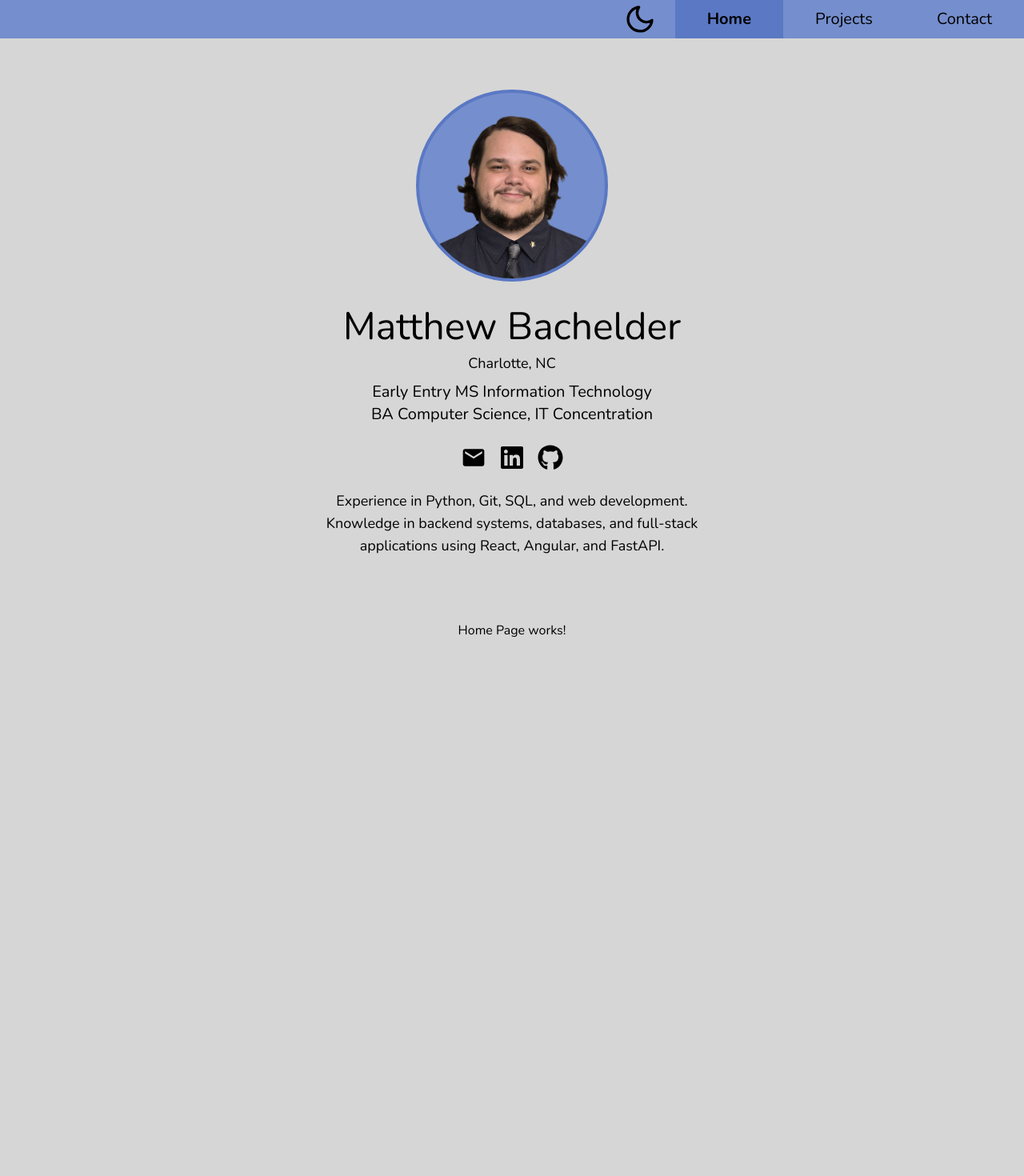
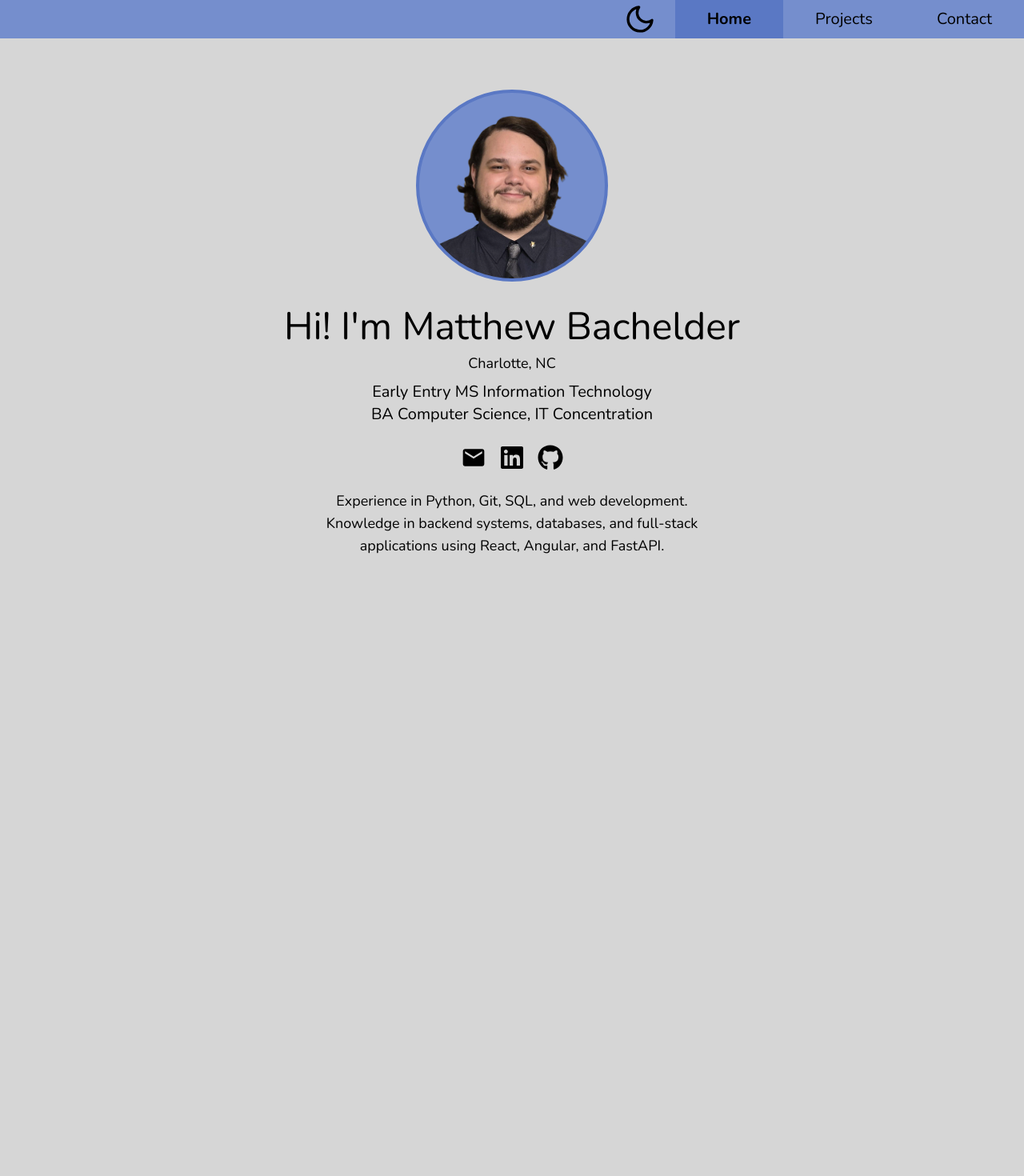
Before and after one commit to mbachel/personal-website, a Next.js app: page / in a window 1280 px wide. Shown: the top 1470 px of the page at 80% size. Built offline with nearby package versions, Linux system fonts and the light colour scheme.

Commit message:
feat: implmenting pdf embed on contact

```diff
--- a/src/app/globals.css
+++ b/src/app/globals.css
@@ -36,7 +36,7 @@ body {
   font-family: var(--font-nunito), var(--font-inter);
 }
 
-nav {
+#navbar{
   background-color: var(--primary-accent);
   #active {
     background-color: var(--secondary-accent);
--- a/src/components/Hero.tsx
+++ b/src/components/Hero.tsx
@@ -6,7 +6,7 @@ import Link from "next/link";
 
 export default function Hero() {
     return (
-        <header className="flex font-inter items-center justify-center h-fit text-center pt-16">
+        <header className="flex font-inter items-center h-fit text-center pt-16 m-auto w-160">
             <div>
                 <div className="pb-4">
                     <Image
@@ -20,7 +20,7 @@ export default function Hero() {
                     />
                 </div>
                 <h1 className="text-5xl mt-4 pb-2">
-                    Matthew Bachelder
+                    Hi! I&apos;m Matthew Bachelder
                 </h1>
                 <h3 className="text-lg pb-2">
                     Charlotte, NC
@@ -30,7 +30,7 @@ export default function Hero() {
                     <br />
                     BA Computer Science, IT Concentration
                 </h2>
-                <div className="pb-6">
+                <div className="pb-6 justify-center">
                     <Link
                         href="/contact"
                         title="Contact Me">
@@ -60,7 +60,7 @@ export default function Hero() {
                         />
                     </Link>
                 </div>
-                <p className="text-lg pb-20 w-128">
+                <p className="text-lg pb-20 mx-16">
                     Experience in Python, Git, SQL, and web development.
                     Knowledge in backend systems, databases, and full-stack applications using React, Angular, and FastAPI.
                 </p>
--- a/src/components/Navbar.tsx
+++ b/src/components/Navbar.tsx
@@ -2,6 +2,7 @@
 import Link from 'next/link';
 import { usePathname } from 'next/navigation';
 import ThemeSwitch from './ThemeSwitch';
+import Image  from 'next/image';
 
 export default function Navbar() {
     //to show which page is current
@@ -14,7 +15,16 @@ export default function Navbar() {
     ];
 
     return (
-        <nav className="flex items-center justify-end h-12 text-xl">
+        <div id="navbar" className="flex items-center justify-between">
+            <div className="flex items-center h-12 text-xl">
+                {/* <Image
+                    src="/signature.png"
+                    alt="Signature"
+                    width={200}
+                    height={100}
+                /> */}
+            </div>
+            <nav className="flex items-center h-12 text-xl">
                 <ThemeSwitch />
                 {links.map(({ href, label }) => (
                     <Link
@@ -27,5 +37,6 @@ export default function Navbar() {
                     </Link>
                 ))}
             </nav>
+        </div>
     );
 }
--- a/src/pages/contact.tsx
+++ b/src/pages/contact.tsx
@@ -5,7 +5,12 @@ export default function contact() {
     return (
         <RootLayout>
             <MiniHero />
-            <div>Contact Page works!</div>
+            <section className="flex flex-col items-center text-center min-h-screen">
+                <div className="flex items-center font-nunito pt-10">
+                    Contact Page works!
+                </div>
+                <iframe className="flex items-center m-auto pb-5" src="/resume.pdf" width="825" height="1145"/>
+            </section>
         </RootLayout>
     );
 }
--- a/src/pages/index.tsx
+++ b/src/pages/index.tsx
@@ -5,9 +5,11 @@ export default function HomePage() {
     return (
         <RootLayout>
             <Hero />
-            <div className="font-nunito text-center min-h-screen">
-                Home Page works!
-            </div>
+            <section className="font-nunito text-center min-h-screen">
+                <h1 classname="">
+
+                </h1>
+            </section>
         </RootLayout>
     );
 }
--- a/src/pages/projects.tsx
+++ b/src/pages/projects.tsx
@@ -5,7 +5,9 @@ export default function projects() {
     return (
         <RootLayout>
             <MiniHero />
-            <div>Projects Page works!</div>
+            <div className="font-nunito text-center min-h-screen">
+                Projects Page works!
+            </div>
         </RootLayout>
     );
 }
```
Also changed, not shown: public/logo.png (added), 1 other file (tests, documents, lock files or other folders). Lines whose indentation alone changed are shown as unchanged.
